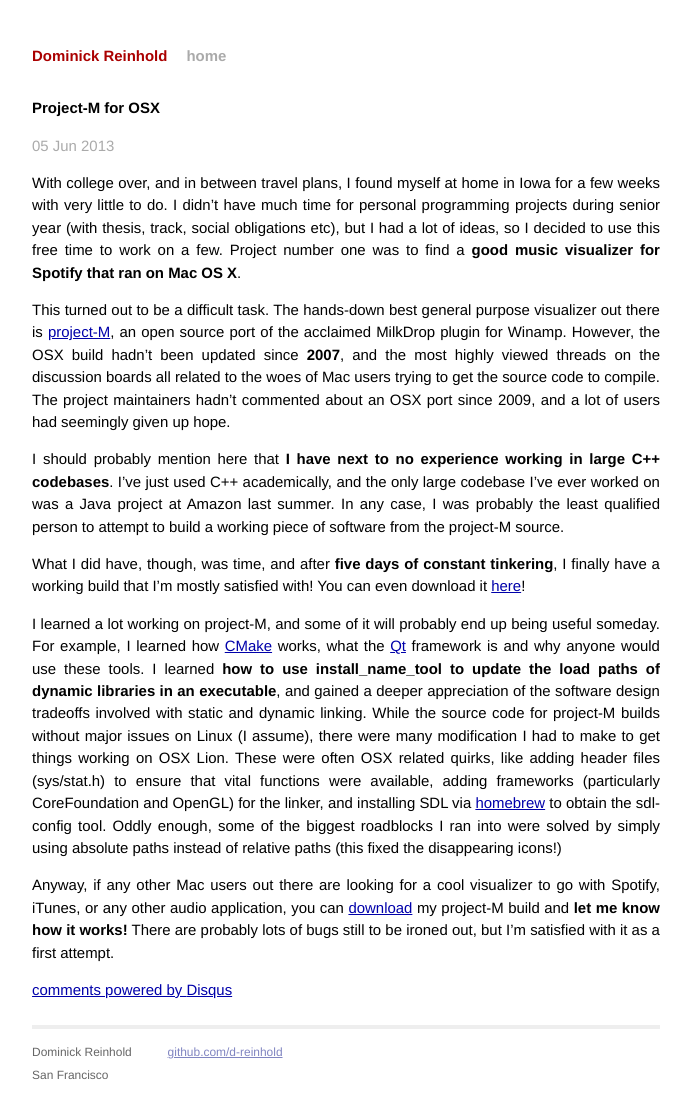
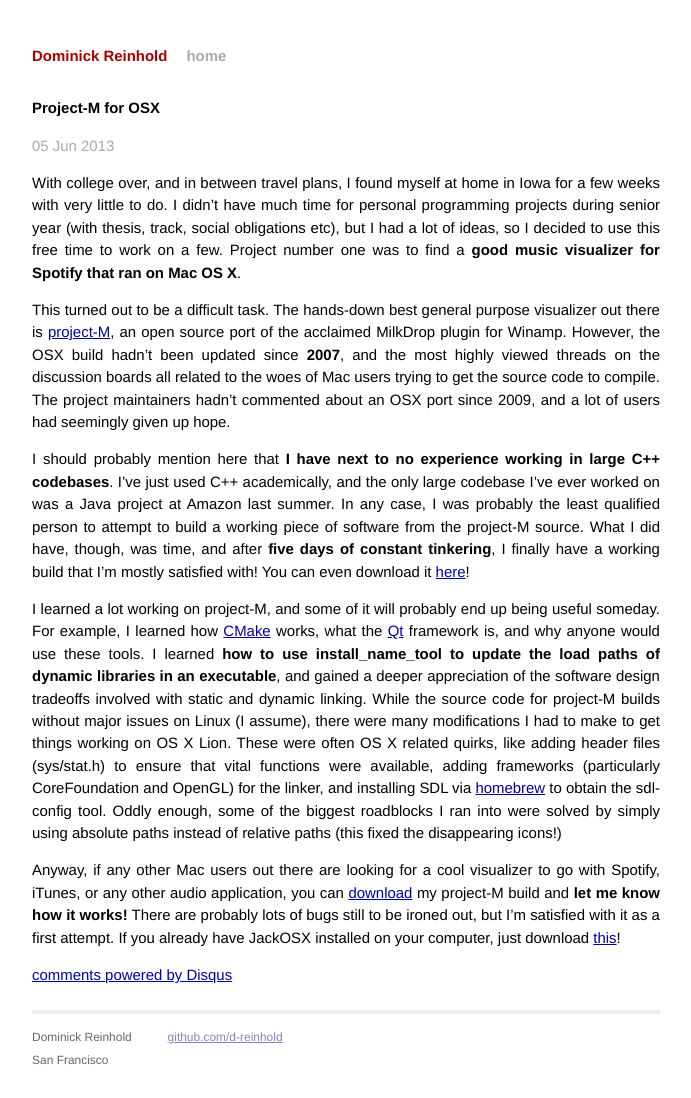
Before and after one commit to d-reinhold/d-reinhold.github.io, a Jekyll site: the page built from _posts/2013-06-05-projectM-for-OSX.markdown, in a window 1280 px wide. Shown: the whole page, without its empty margins (294-985 px from the left). Built offline with Jekyll 4.4.1, drawn with Linux system fonts in a browser that asks for light colours; comment, search, counter and statistics services are not loaded.

Commit message:
Added updated projectM post

```diff
--- a/_posts/2013-06-05-projectM-for-OSX.markdown
+++ b/_posts/2013-06-05-projectM-for-OSX.markdown
@@ -9,10 +9,8 @@
 
 This turned out to be a difficult task. The hands-down best general purpose visualizer out there is [project-M](https://sourceforge.net/p/projectm), an open source port of the acclaimed MilkDrop plugin for Winamp. However, the OSX build hadn't been updated since __2007__, and the most highly viewed threads on the discussion boards all related to the woes of Mac users trying to get the source code to compile. The project maintainers hadn't commented about an OSX port since 2009, and a lot of users had seemingly given up hope.
 
-I should probably mention here that __I have next to no experience working in large C++ codebases__. I've just used C++ academically, and the only large codebase I've ever worked on was a Java project at Amazon last summer. In any case, I was probably the least qualified person to attempt to build a working piece of software from the project-M source.
+I should probably mention here that __I have next to no experience working in large C++ codebases__. I've just used C++ academically, and the only large codebase I've ever worked on was a Java project at Amazon last summer. In any case, I was probably the least qualified person to attempt to build a working piece of software from the project-M source. What I did have, though, was time, and after __five days of constant tinkering__, I finally have a working build that I'm mostly satisfied with! You can even download it [here](https://dl.dropboxusercontent.com/u/46809629/Code/ProjectM/1.0/projectM-jackOSX.dmg)!
 
-What I did have, though, was time, and after __five days of constant tinkering__, I finally have a working build that I'm mostly satisfied with! You can even download it [here](https://dl.dropboxusercontent.com/u/46809629/Code/ProjectM/1.0/projectM-jackOSX.dmg)!
+I learned a lot working on project-M, and some of it will probably end up being useful someday. For example, I learned how [CMake](http://www.cmake.org/) works, what the [Qt](http://qt-project.org/) framework is, and why anyone would use these tools. I learned __how to use install_name_tool to update the load paths of dynamic libraries in an executable__, and gained a deeper appreciation of the software design tradeoffs involved with static and dynamic linking. While the source code for project-M builds without major issues on Linux (I assume), there were many modifications I had to make to get things working on OS X Lion. These were often OS X related quirks, like adding header files (sys/stat.h) to ensure that vital functions were available, adding frameworks (particularly CoreFoundation and OpenGL) for the linker, and installing SDL via [homebrew](http://mxcl.github.io/homebrew/) to obtain the sdl-config tool. Oddly enough, some of the biggest roadblocks I ran into were solved by simply using absolute paths instead of relative paths (this fixed the disappearing icons!)
 
-I learned a lot working on project-M, and some of it will probably end up being useful someday. For example, I learned how [CMake](http://www.cmake.org/) works, what the [Qt](http://qt-project.org/) framework is and why anyone would use these tools. I learned __how to use install_name_tool to update the load paths of dynamic libraries in an executable__, and gained a deeper appreciation of the software design tradeoffs involved with static and dynamic linking. While the source code for project-M builds without major issues on Linux (I assume), there were many modification I had to make to get things working on OSX Lion. These were often OSX related quirks, like adding header files (sys/stat.h) to ensure that vital functions were available, adding frameworks (particularly CoreFoundation and OpenGL) for the linker, and installing SDL via [homebrew](http://mxcl.github.io/homebrew/) to obtain the sdl-config tool. Oddly enough, some of the biggest roadblocks I ran into were solved by simply using absolute paths instead of relative paths (this fixed the disappearing icons!)
-
-Anyway, if any other Mac users out there are looking for a cool visualizer to go with Spotify, iTunes, or any other audio application, you can [download](https://dl.dropboxusercontent.com/u/46809629/Code/ProjectM/1.0/projectM-jackOSX.dmg) my project-M build and __let me know how it works!__ There are probably lots of bugs still to be ironed out, but I'm satisfied with it as a first attempt.
+Anyway, if any other Mac users out there are looking for a cool visualizer to go with Spotify, iTunes, or any other audio application, you can [download](https://dl.dropboxusercontent.com/u/46809629/Code/ProjectM/1.0/projectM-jackOSX.dmg) my project-M build and __let me know how it works!__ There are probably lots of bugs still to be ironed out, but I'm satisfied with it as a first attempt. If you already have JackOSX installed on your computer, just download [this](https://www.dropbox.com/s/vkvsvw7hzx64zew/projectM.dmg)!
```
